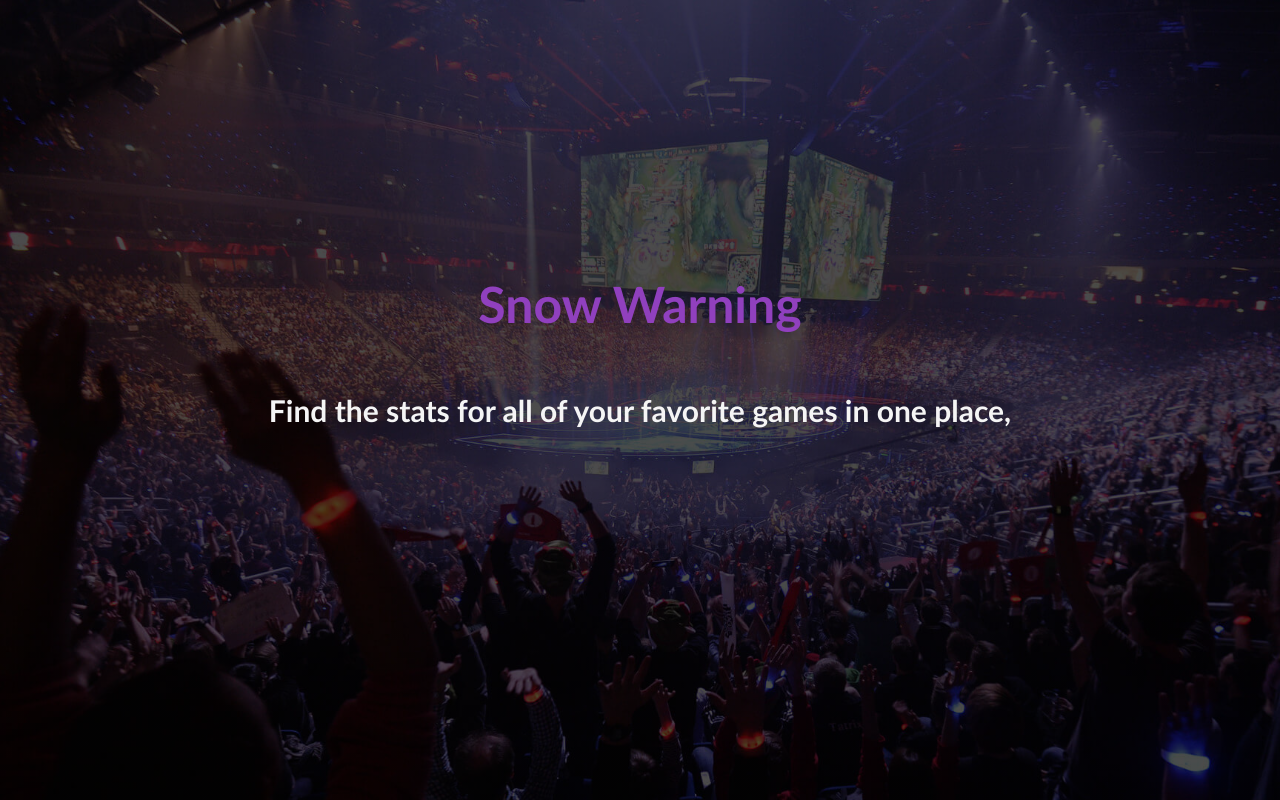
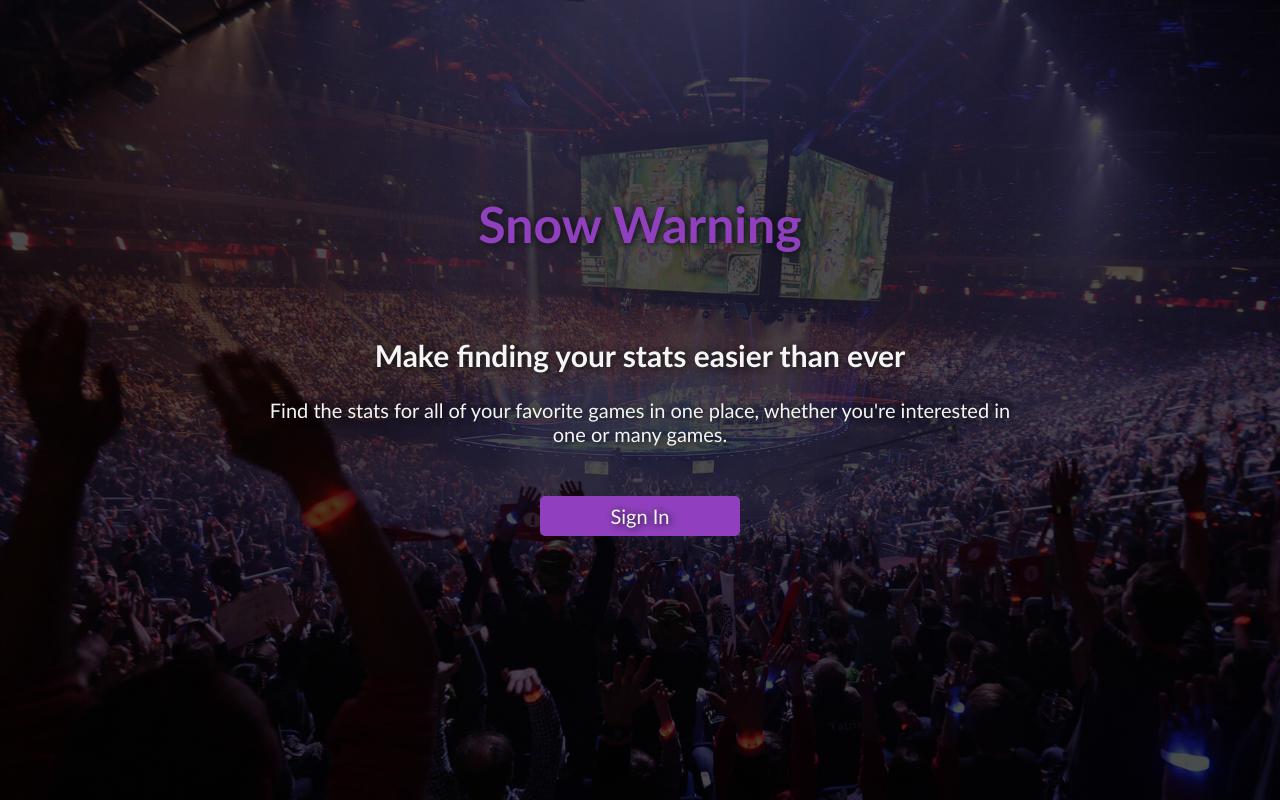
Before and after one commit to Optidox/StatNexus, a Flask app: page / in a window 1280 px wide. Run offline with Flask 2, Linux system fonts and the light colour scheme.

Commit message:
home page mostly done

```diff
--- a/app/templates/index.html
+++ b/app/templates/index.html
@@ -19,11 +19,11 @@
             display:flex;
             flex-direction: column;
             align-items: center;
-            top:30%;
             width:60%;
             margin:0 auto;
             font-family: 'Trebuchet MS', 'Segoe UI', Geneva, Verdana, sans-serif;
             text-align:center;
+            text-shadow: 2px 1px 7px rgb(16,17,18);
         }
 
         h1 {
@@ -32,22 +32,102 @@
         }
 
         h2 {
+            margin-top:50px;
             font-size: 30px;
         }
 
+        p {
+            font-size: 20px;
+            margin-top:0px;
+        }
+
+        #loginButton {
+            width:200px;
+            height:40px;
+            background-color:#9040be;
+            color:#f5f5f5;
+            margin:30px;
+            display:flex;
+            align-items: center;
+            justify-content: center;
+            border-radius:5px;
+            font-size:20px;
+            transition:0.2s;
+            cursor:pointer;
+        }
+
+        #loginButton:hover {
+            background-color: #9b5ebe;
+            transition:0.2s;
+        }
+
+        #login {
+            width:20%;
+            height:60%;
+            min-width:100px;
+            min-height:300px;
+            background-color:#f5f5f5;
+            position:absolute;
+            top:20%;
+            left:40%;
+            border-radius: 10px;
+            box-shadow: 2px 1px 7px rgb(16,17,18);
+            visibility: hidden;
+            opacity: 0;
+            transition: visibility 0.25s, opacity 0.25s linear;
+            z-index: 1000;
+        }
+
+        #backgroundOverlay{
+            background-color:transparent;
+            position:fixed;
+            top:0;
+            left:0;
+            right:0;
+            bottom:0;
+            display:none;
+        }
+
     </style>
+
+    <script language="javascript">
+        function showLogin() {
+            var login = document.getElementById("login");
+            login.style.visibility = "visible";
+            login.style.opacity = 1;
+            document.getElementById("backgroundOverlay").style.display="block";
+        }
+
+        function hideLogin() {
+            var login = document.getElementById("login");
+            login.style.visibility = "hidden";
+            login.style.opacity = 0;
+            document.getElementById("backgroundOverlay").style.display="none";
+        }
+    </script>
 </head>
 <body>
     <div class="wrapper">
         <div class="text">
-            <div style="height:30%"></div>
+            <div style="height:20%"></div>
             <h1>
                 Snow Warning
             </h1>
             <h2>
+                Make finding your stats easier than ever
+            </h2>
+            <p>
                 Find the stats for all of your favorite games in one place,
-            </h2>
+                whether you're interested in one or many games.
+            </p>
+            <div id="loginButton" onclick="showLogin()">
+                Sign In
+            </div>
         </div>
+        <div id="login">
+
+        </div>
+        <div id="backgroundOverlay" onclick="hideLogin()"></div>
     </div>
 </body>
 </html>
```
